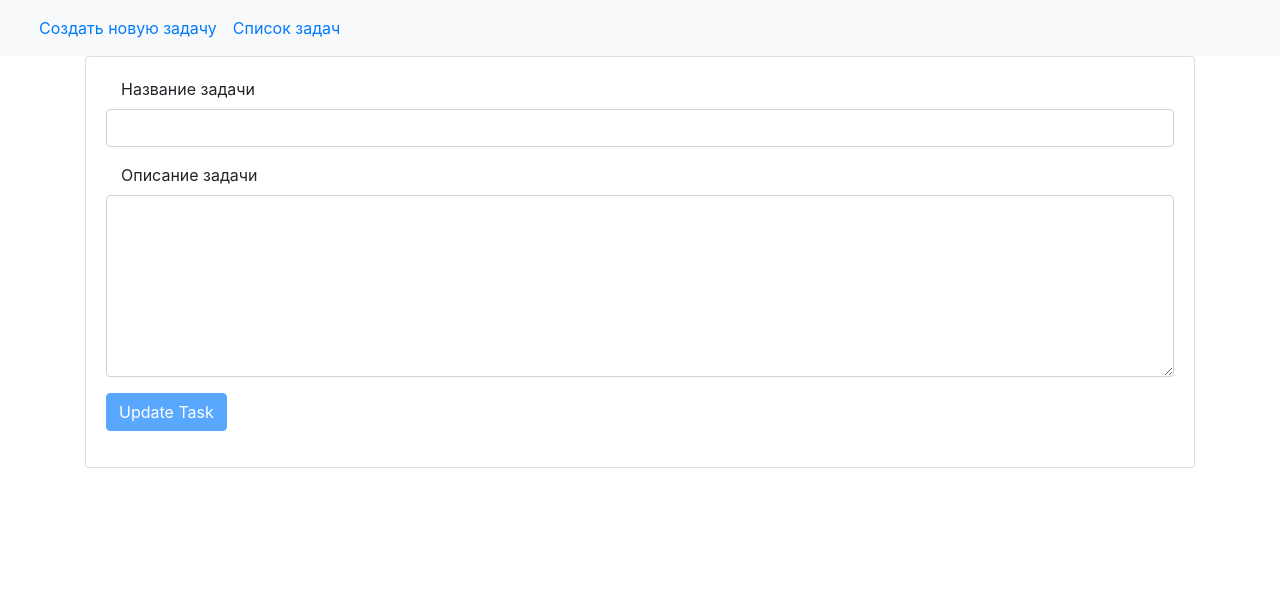
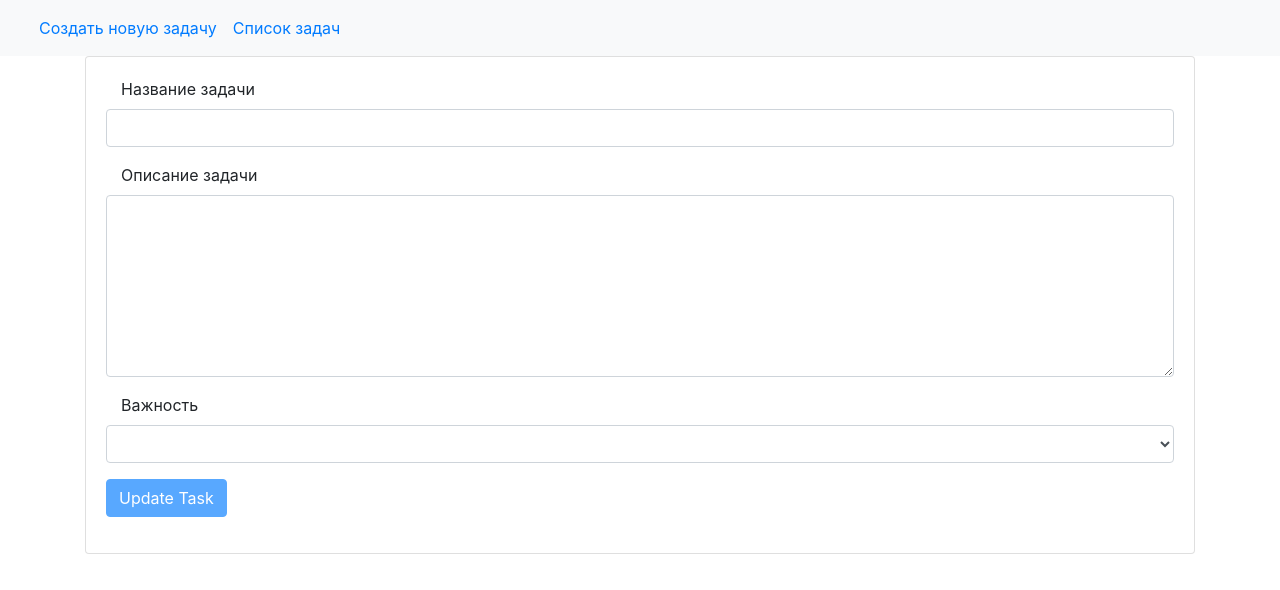
Before and after one commit to Vitkovskaya15/Adcombo.taskui, an Angular app: page /tasks/edit/1 in a window 1280 px wide. Shown: the top 590 px of the page. Built offline with nearby package versions, Linux system fonts and the light colour scheme; no server answers.

Commit message:
редактирование важности

```diff
--- a/src/app/task-edit/task-edit.component.html
+++ b/src/app/task-edit/task-edit.component.html
@@ -25,7 +25,22 @@
           </div>
         </div>
         <div class="form-group">
-          <button (click) = "updateTask(TaskName.value, TaskDescription.value)" type="submit" class="btn btn-primary"
+            <label class="col-md-4">Важность</label>
+            <select class="form-control"
+                formControlName="TaskPriority"
+                #TaskPriority [(ngModel)] = "task.TaskPriority">
+                <option value="0">Обычная</option>
+                <option value="1">Важная</option>
+                <option value="2">Очень важная</option>
+            </select>
+        </div>
+        <div *ngIf="angForm.controls['TaskPriority'].invalid && (angForm.controls['TaskPriority'].dirty || angForm.controls['TaskPriority'].touched)" class="alert alert-danger">
+            <div *ngIf="angForm.controls['TaskPriority'].errors.required">
+              Необходимо заполнить Важность задачи
+            </div>
+        </div>
+        <div class="form-group">
+          <button (click) = "updateTask(TaskName.value, TaskDescription.value, TaskPriority.value)" type="submit" class="btn btn-primary"
           [disabled]="angForm.invalid" >
             Update Task
           </button>
--- a/src/app/task-edit/task-edit.component.ts
+++ b/src/app/task-edit/task-edit.component.ts
@@ -23,7 +23,9 @@ export class TaskEditComponent implements OnInit {
     createForm() {
       this.angForm = this.fb.group({
         TaskName: ['', Validators.required ],
-        TaskDescription: ['', Validators.required ]
+        TaskDescription: ['', Validators.required ],
+        TaskPriority: ['', Validators.required ],
+
       });
     }
 
@@ -35,10 +37,10 @@ export class TaskEditComponent implements OnInit {
     });
   }
 
-  updateTask(TaskName, TaskDescription): void {
+  updateTask(TaskName, TaskDescription, TaskPriority): void {
     console.log('Update is started')
     this.route.params.subscribe(params => {
-      this.tasksService.updateTask(TaskName, TaskDescription, params.id);
+      this.tasksService.updateTask(TaskName, TaskDescription, TaskPriority, params.id);
       this.router.navigate(['tasks']);
     });
   }
--- a/src/app/tasks.service.ts
+++ b/src/app/tasks.service.ts
@@ -35,10 +35,11 @@ export class TasksService {
       .http
       .get(`${this.uri}/edit/${id}`)
   }
-  updateTask(TaskName, TaskDescription, id) {
+  updateTask(TaskName, TaskDescription, TaskPriority, id) {
     const obj = {
       TaskName,
-      TaskDescription
+      TaskDescription,
+      TaskPriority
     };
     this
       .http
```
